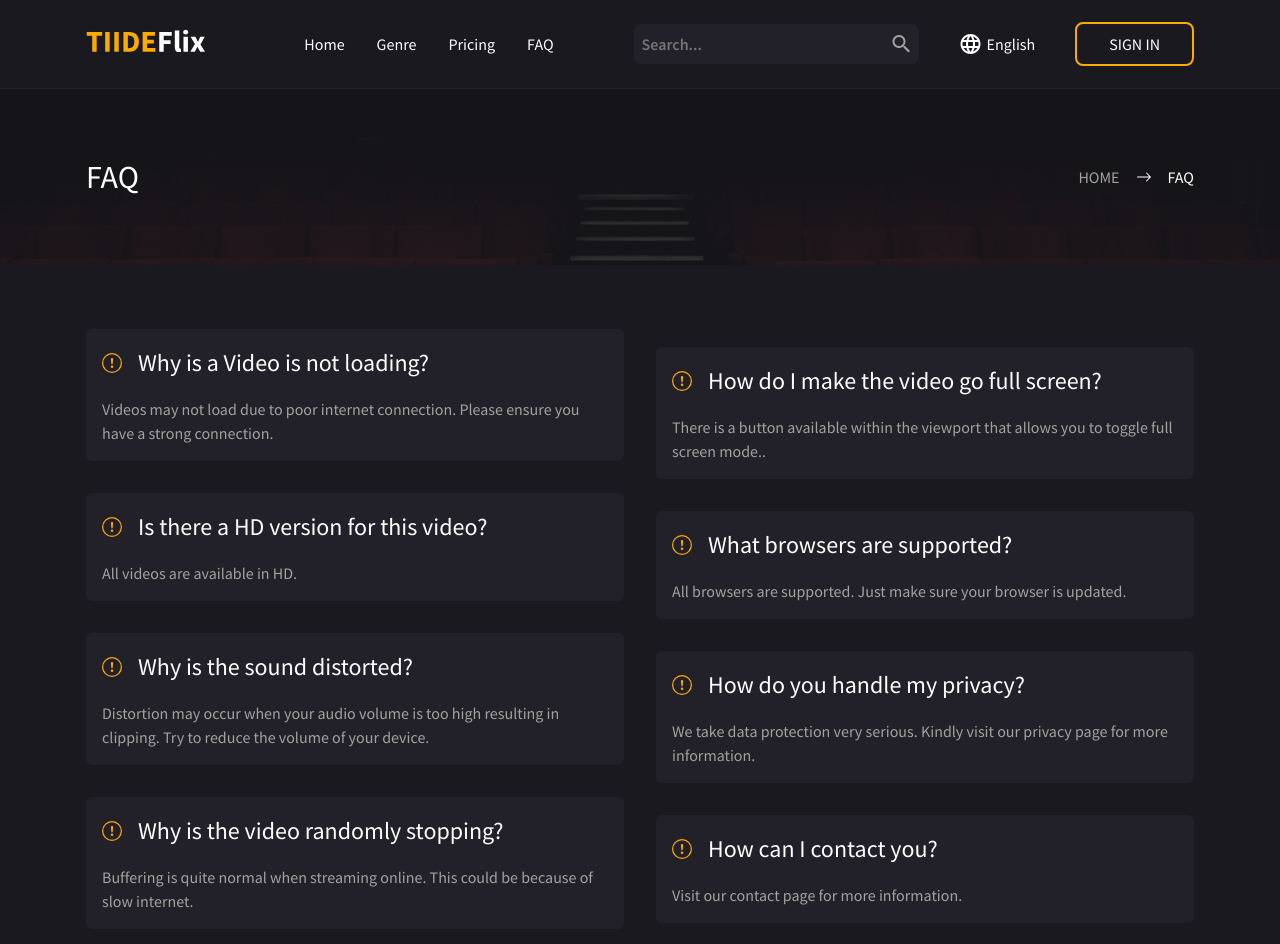
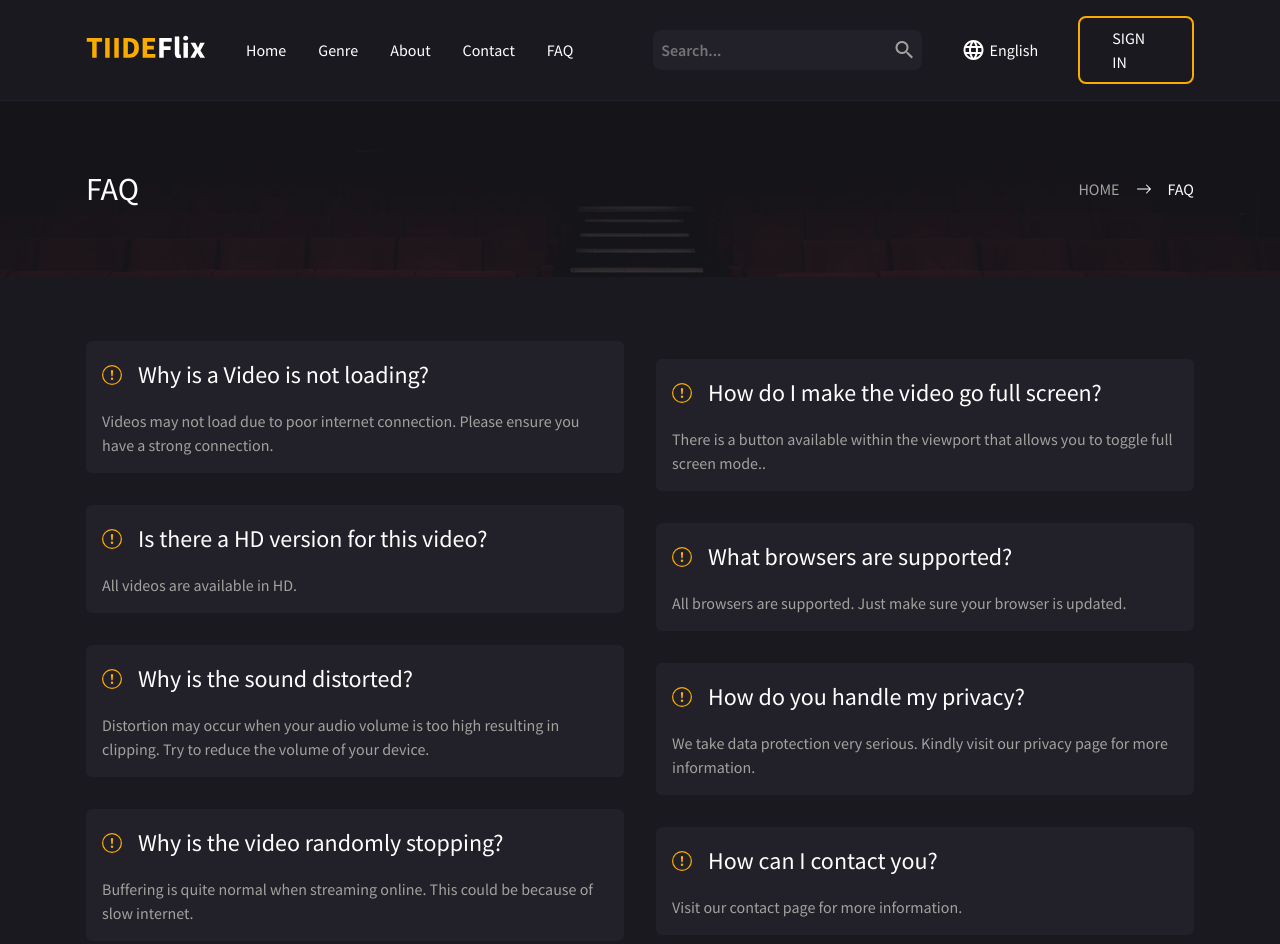
Before and after one commit to Bongshim/movieapp, a plain HTML site: page src/FAQ.html in a window 1280 px wide. Shown: the top 944 px of the page. Drawn offline with Linux system fonts and the light colour scheme.

Commit message:
- updated navigation section

```diff
--- a/src/FAQ.html
+++ b/src/FAQ.html
@@ -38,9 +38,9 @@
         <ul>
           <li class="nav-item"><a href="/">Home</a></li>
           <li class="nav-item"><a href="/src/gallery.html">Genre</a></li>
-
-          <li class="nav-item"><a href="#">Pricing</a></li>
-          <li class="nav-item"><a href="/src/FAQ.html" > FAQ</a></li>
+          <li class="nav-item"><a href="#">About</a></li>
+          <li class="nav-item"><a href="/src/contact.html">Contact</a></li>
+          <li class="nav-item"><a href="/src/FAQ.html"> FAQ</a></li>
         </ul>
 
         <div class="ld-ds-menu2">
```
Also changed, not shown: index.html (+2 -2 lines), src/contact.html (+2 -2 lines), src/gallery.html (+3 -3 lines), src/movie.html (+3 -3 lines), src/privacy.html (+3 -3 lines).
